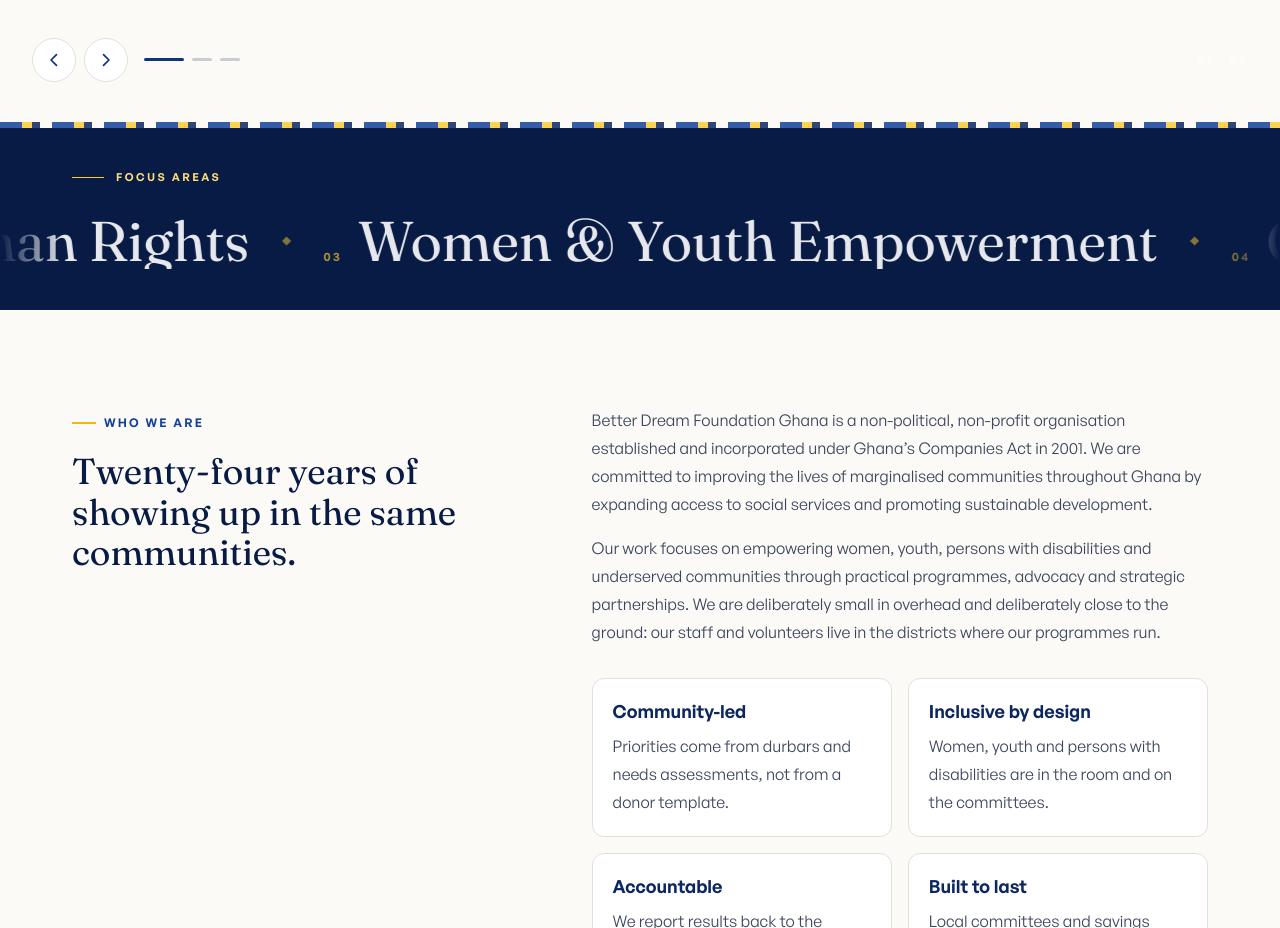
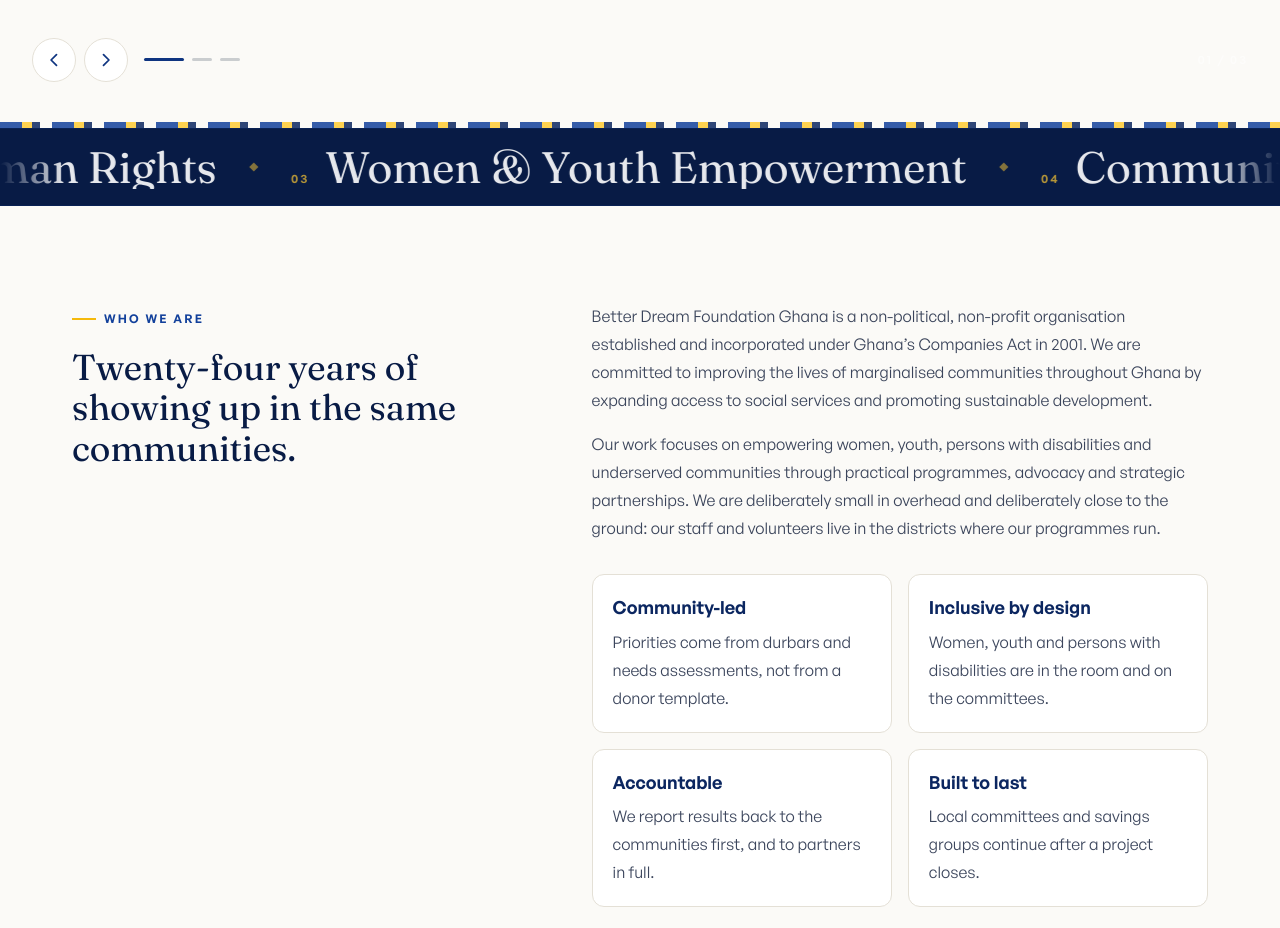
Before and after one commit to Waliyu23/bdfg-web, a Next.js app: page / in a window 1280 px wide. Shown: the part 860-1788 px from the top of the page. Built offline with nearby package versions, Linux system fonts and the light colour scheme.

Commit message:
Slim the focus ticker: drop the eyebrow label, reduce band height

```diff
--- a/app/globals.css
+++ b/app/globals.css
@@ -305,7 +305,7 @@
   }
 
   .ticker-label {
-    @apply whitespace-nowrap font-display text-[2rem] leading-none text-white/90 transition-colors duration-300 sm:text-[2.75rem] lg:text-[3.5rem];
+    @apply whitespace-nowrap font-display text-[1.75rem] leading-none text-white/90 transition-colors duration-300 sm:text-[2.25rem] lg:text-[2.75rem];
   }
 
   .ticker-item:hover .ticker-label,
--- a/components/focus-ticker.tsx
+++ b/components/focus-ticker.tsx
@@ -15,18 +15,11 @@ export default function FocusTicker() {
   return (
     <section
       aria-labelledby="focus-ticker-heading"
-      className="relative overflow-hidden border-y border-blue-800/60 bg-blue-900 py-8 text-white sm:py-10"
+      className="relative overflow-hidden border-y border-blue-800/60 bg-blue-900 py-3 text-white sm:py-4"
     >
       <h2 id="focus-ticker-heading" className="sr-only">
         Our focus areas
       </h2>
-
-      <div className="shell flex items-center gap-3 pb-6 sm:pb-7">
-        <span className="h-px w-8 bg-gold-400" aria-hidden="true" />
-        <p className="text-[0.6875rem] font-semibold uppercase tracking-[0.22em] text-gold-300">
-          Focus areas
-        </p>
-      </div>
 
       <div className="ticker" data-ticker>
         <ul className="ticker-track">
```
Also changed, not shown: 1 other file (tests, documents, lock files or other folders).
